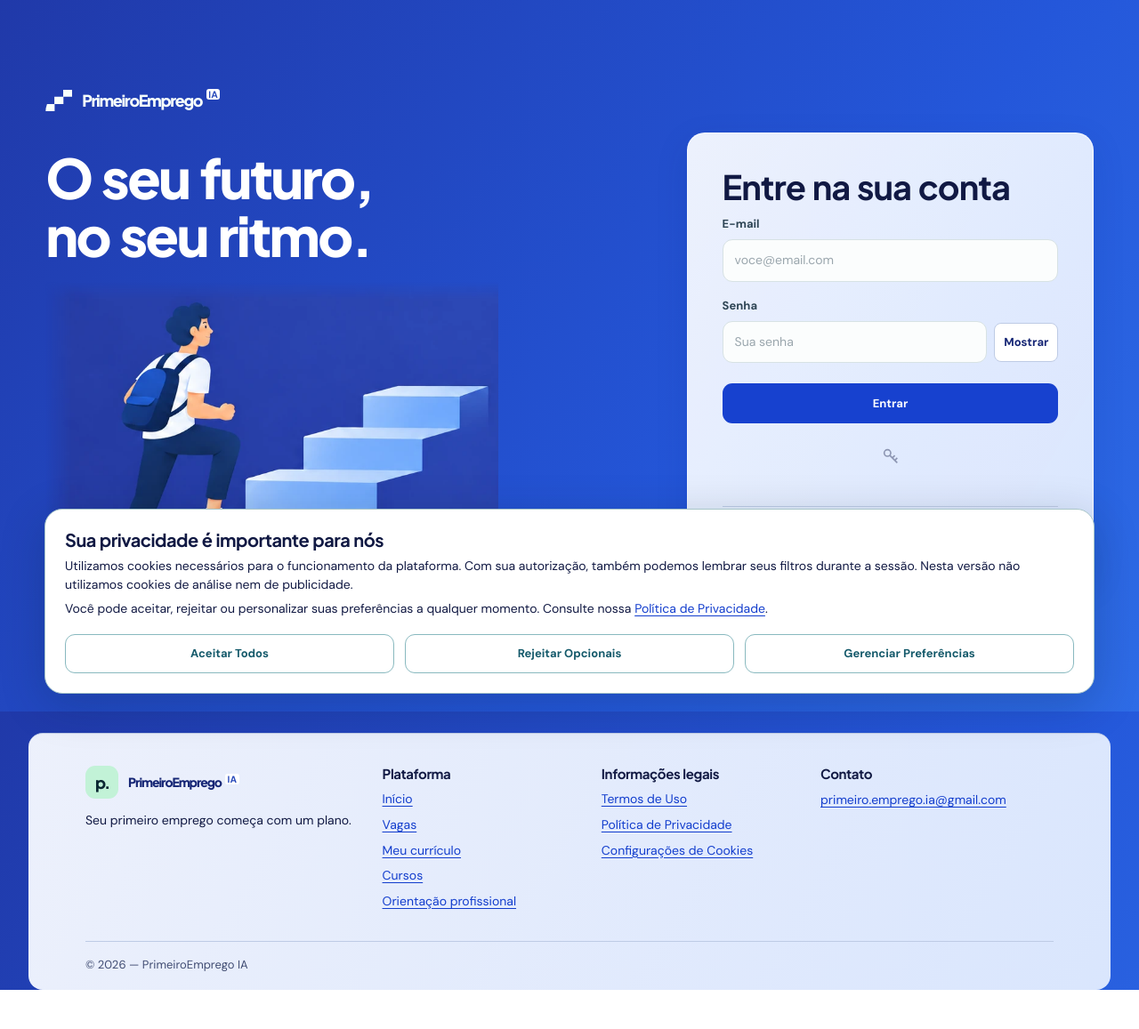
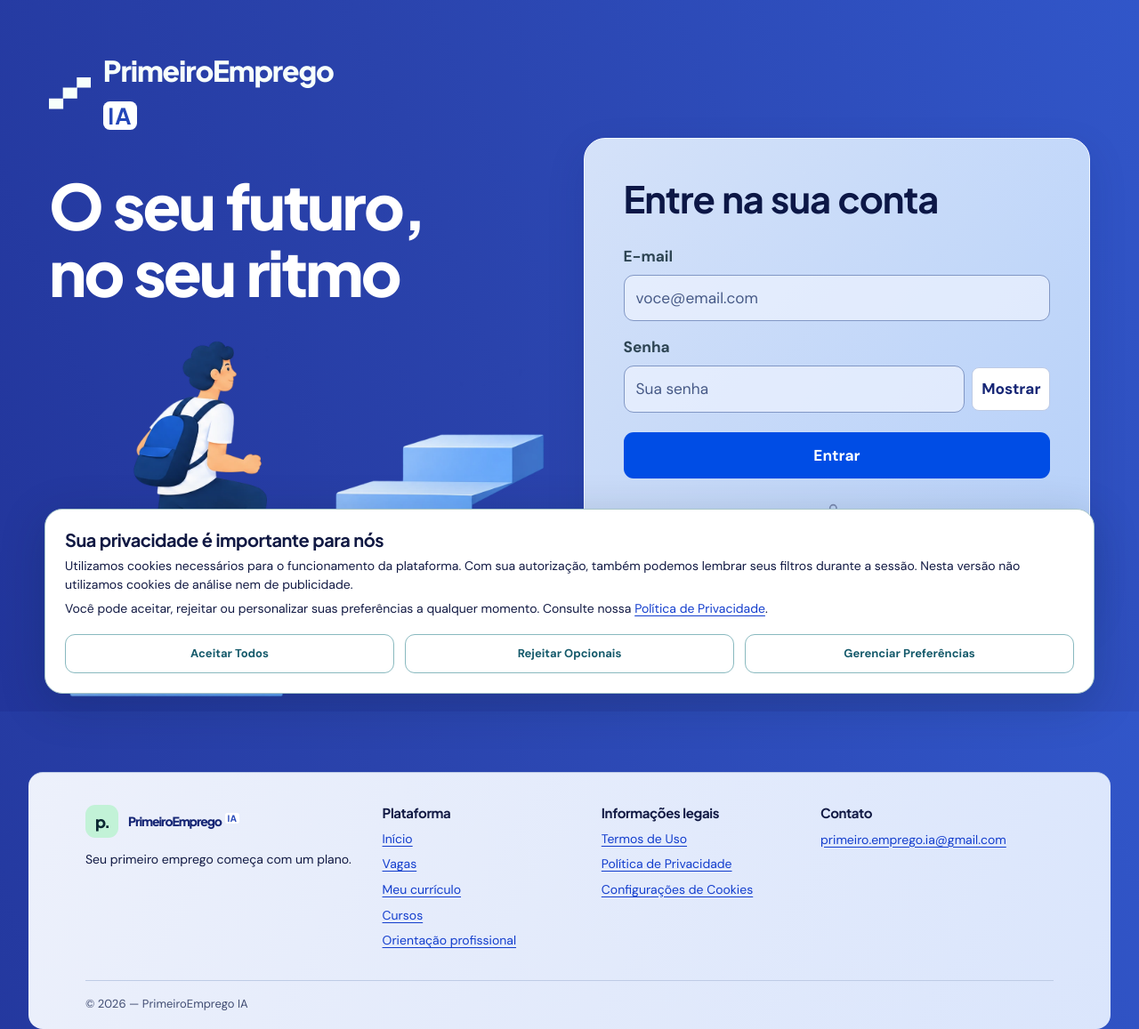
Before and after one commit to Felipe072008/Projeto-Primeiro-Emprego-IA, a Flask app: page / in a window 1280 px wide. Shown: the whole page at 89% size. Before the commit the page ends 1113 px from the top, so only its background shows below. Run offline with Flask 3, Linux system fonts and the light colour scheme.

Commit message:
atualização da interface de login

```diff
--- a/static/azul_royal.css
+++ b/static/azul_royal.css
@@ -3,15 +3,79 @@
 body,body.admin-body,body.legal-page { color:var(--ink); background:linear-gradient(125deg,#2039a9,#2457da 65%,#2e6ce6) fixed; }
 .steps-mark { width:30px;height:24px;background:currentColor;clip-path:polygon(0 67%,33% 67%,33% 33%,66% 33%,66% 0,100% 0,100% 33%,67% 33%,67% 67%,34% 67%,34% 100%,0 100%); }
 .brand b,.sidebar .brand b { color:#2446b9;background:white;border-radius:.3em;padding:0 .22em; }
-.auth-view { background:transparent;max-width:1440px;margin:auto;align-items:center;padding:clamp(20px,4vw,64px);gap:5vw; }
-.auth-intro,.auth-panel { margin:0;padding:0;border:0;background:none;min-height:0; }
-.auth-intro {display:flex;flex-direction:column;align-items:flex-start;color:white;}
-.auth-intro::before,.auth-intro::after {display:none;}
-.intro-copy {margin:clamp(24px,5vh,70px) 0 0;}
-.intro-copy h1 {color:white;font-size:clamp(2.4rem,4.8vw,5.2rem);line-height:1.06;}
-.login-art {width:min(100%,580px);max-height:48vh;object-fit:contain;object-position:left;mask-image:linear-gradient(to right,transparent,#000 5% 90%,transparent),linear-gradient(to bottom,transparent,#000 5% 94%,transparent);mask-composite:intersect;}
+body:has(.auth-view:not(.hidden)) {
+  background: linear-gradient(68deg, #22359b 0%, #2a43ac 45%, #3156c9 100%) fixed;
+}
+
+.auth-view {
+  grid-template-columns: repeat(2, minmax(0, 1fr));
+  max-width: 1600px;
+  margin: auto;
+  padding: clamp(20px, 4.3vw, 68px);
+  gap: clamp(20px, 2.5vw, 40px);
+  align-items: center;
+  background: transparent;
+}
+
+.auth-intro, .auth-panel { margin: 0; padding: 0; border: 0; background: none; min-height: 0; }
+.auth-intro { display: flex; flex-direction: column; align-items: flex-start; color: white; }
+.auth-intro::before, .auth-intro::after { display: none; }
+.auth-intro .brand { gap: .42em; font-size: clamp(1.25rem, 2.5vw, 2.45rem); letter-spacing: -.035em; }
+.auth-intro .steps-mark { flex: 0 0 1.48em; height: 1.12em; }
+.auth-intro .brand b { margin: 0; font-size: .78em; vertical-align: .06em; }
+.intro-copy { margin: clamp(24px, 5vh, 60px) 0 clamp(10px, 2vh, 20px); }
+.intro-copy h1 {
+  margin: 0;
+  color: white;
+  font-size: clamp(2.4rem, min(5.5vw, 9vh), 5.5rem);
+  line-height: 1.06;
+}
+.login-art {
+  display: block;
+  width: 100%;
+  max-height: 55vh;
+  aspect-ratio: 1443 / 1090;
+  object-fit: contain;
+  object-position: left bottom;
+}
+
 .auth-card,.page-wrap,.admin-content,.legal-content {background:var(--glass);border:1px solid #ffffffb3;border-radius:20px;color:var(--ink);box-shadow:0 12px 36px #102e7e22;}
-.auth-card {padding:clamp(20px,3vw,48px);max-width:540px;width:100%;}
+.auth-card {
+  width: 100%;
+  max-width: 720px;
+  padding: clamp(20px, 3.4vw, 56px);
+  border-color: #f2f7ff;
+  border-radius: 24px;
+  color: #0c1746;
+  background: linear-gradient(132deg, rgba(227, 239, 255, .92), rgba(195, 221, 255, .90));
+  box-shadow: 0 16px 42px #131f6b26;
+}
+#login-card h2 { font-size: clamp(1.7rem, 3.25vw, 3.15rem); line-height: 1.15; margin: 0 0 .65em; }
+#login-form { gap: 16px; }
+#login-form label, #login-form input, #login-form .button, #login-card .switch-copy {
+  font-size: clamp(1rem, 1.35vw, 1.3rem);
+}
+#login-form input {
+  background: #edf3ffb8;
+  border-color: #8197c5;
+  min-height: clamp(46px, 3.8vw, 60px);
+  color: #0c1746;
+}
+#login-form input::placeholder { color: #475a87; }
+#login-form input:focus {
+  border-color: #2450c7;
+  box-shadow: 0 0 0 3px #2350c733;
+}
+#login-form .button { background: #004de5; min-height: clamp(48px, 4.1vw, 65px); }
+#login-form .button:hover { background: #003bb7; }
+#login-card .switch-copy {
+  margin: 14px 0 0;
+  padding: 0;
+  border: 0;
+  color: #202f62;
+}
+#login-card .text-button { color: #163ebb; }
+.auth-intro .brand:focus-visible { outline-color: #eff5ff; }
 .button.button--primary,.button.button--dark {background:#1741cf;color:white;}
 .button.button--primary:hover,.button.button--dark:hover {background:#122f9b;}
 .app-shell {display:block;min-height:0;width:min(95%,1460px);margin:32px auto;position:relative;}
@@ -66,11 +130,12 @@ summary {cursor:pointer;color:var(--blue);padding-block:8px;}
 .mobile-menu {color:white;background:transparent;}
 .sidebar {background:#152c7d;}
 .page-wrap {margin-top:16px;}
-.auth-view {grid-template-columns:1fr;gap:16px;}
-.auth-intro {display:grid;grid-template-columns:1fr auto;align-items:center;padding:0;}
+.auth-view {display:grid;grid-template-columns:minmax(0,1fr);gap:20px;align-content:start;}
+.auth-intro {display:grid;grid-template-columns:minmax(0,1fr) auto;gap:8px;align-items:center;padding:0;}
 .auth-intro .brand {grid-column:1/-1;}
-.intro-copy {margin:12px 0;}
-.login-art {width:min(28vw,148px);}
+.intro-copy {margin:8px 0;}
+.intro-copy h1 {font-size:clamp(1.35rem,5vw,2.4rem);}
+.login-art {width:min(26vw,160px);max-height:none;}
 .auth-panel {padding:0;min-height:0;}
 .auth-card {margin:auto;}
 }
--- a/templates/pagina_principal.html
+++ b/templates/pagina_principal.html
@@ -22,8 +22,8 @@
         <a class="brand brand--light" href="#" aria-label="Página inicial PrimeiroEmprego IA">
           <span class="steps-mark" aria-hidden="true"></span><span>PrimeiroEmprego <b>IA</b></span>
         </a>
-        <div class="intro-copy"><h1>O seu futuro,<br>no seu ritmo.</h1></div>
-        <img class="login-art" src="{{ url_for('static',filename='escada.webp') }}" alt="" />
+        <div class="intro-copy"><h1>O seu futuro,<br>no seu ritmo</h1></div>
+        <img class="login-art" src="{{ url_for('static',filename='escada-transparente.webp') }}" alt="" />
       </section>
 
       <section class="auth-panel">
```
Also changed, not shown: static/escada-transparente.webp (added).
